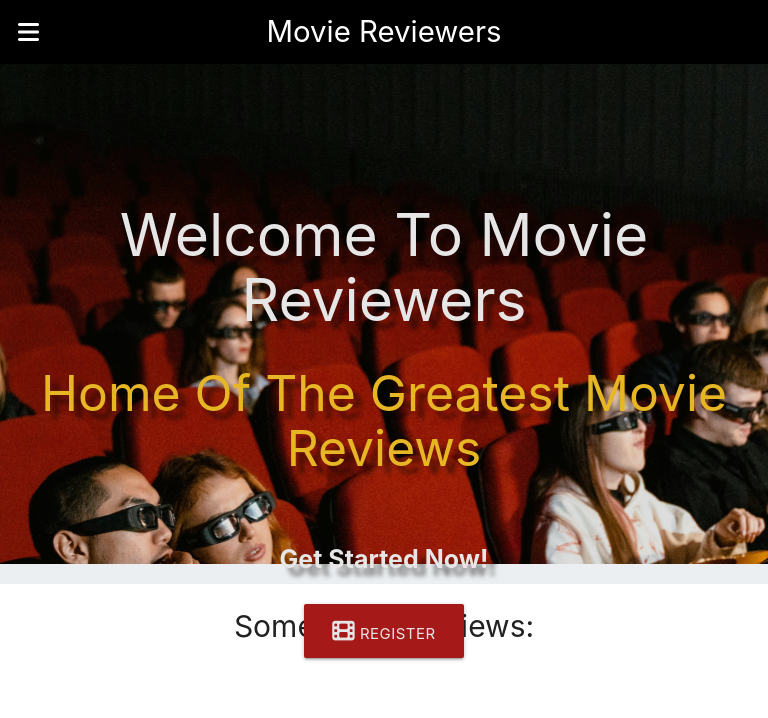
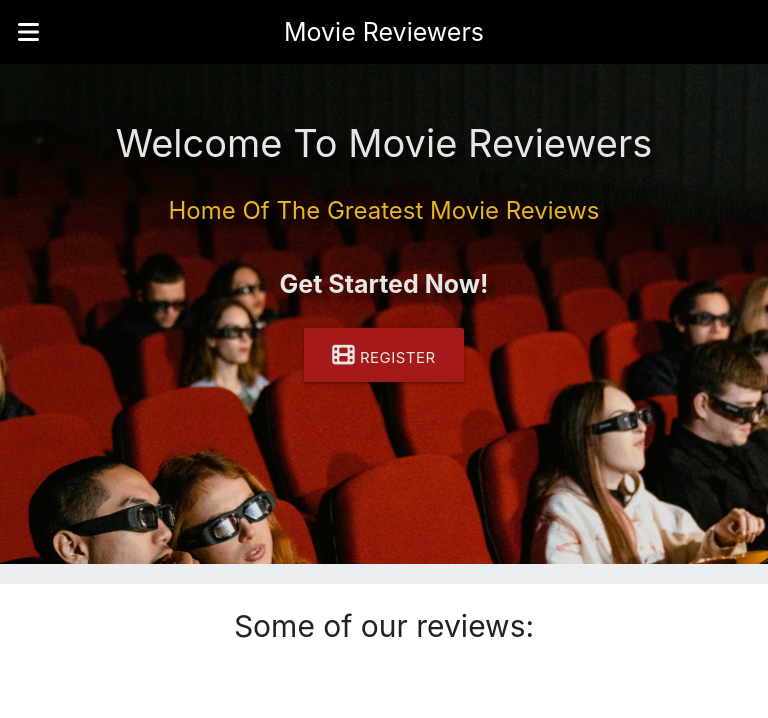
Before and after one commit to toddnedwards/milestone-3-project-movie-reviewer, a Flask app: page / in a window 768 px wide. Shown: the top 718 px of the page. Run offline with Flask 3, Linux system fonts and the light colour scheme; data that the repository does not hold is empty; some libraries are stand-ins or nearby versions.

Commit message:
h1 and h2 sizing for tablet and mobile view to stay responsive

```diff
--- a/app.py
+++ b/app.py
@@ -144,7 +144,7 @@ def login():
 
     return render_template("login.html")
 
-
+# logout button
 @app.route("/logout")
 def logout():
     if 'user' not in session or not session['user']:
--- a/static/css/style.css
+++ b/static/css/style.css
@@ -11,6 +11,10 @@ main {
 
 h1, h2, h3 {
     text-transform: capitalize;
+}
+
+h2 {
+    font-size: 34px;
 }
 
 .index-heading {
@@ -100,7 +104,7 @@ h1, h2, h3 {
 }
 
 /* PHONE VERSION */
-@media (min-width: 280px) and (max-width: 480px) {
+@media (min-width: 280px) and (max-width: 768px) {
     nav .brand-logo {
         font-size: 25px;
     }
@@ -127,3 +131,16 @@ h1, h2, h3 {
         margin-top:40px;
     }
 }
+
+/* TABLET VERSION */
+
+@media (min-width: 768px) and (max-width: 960px) {
+
+    h1 {
+        font-size: 38px;
+    }
+    h2 {
+        font-size: 24px;
+    }
+
+}
```
